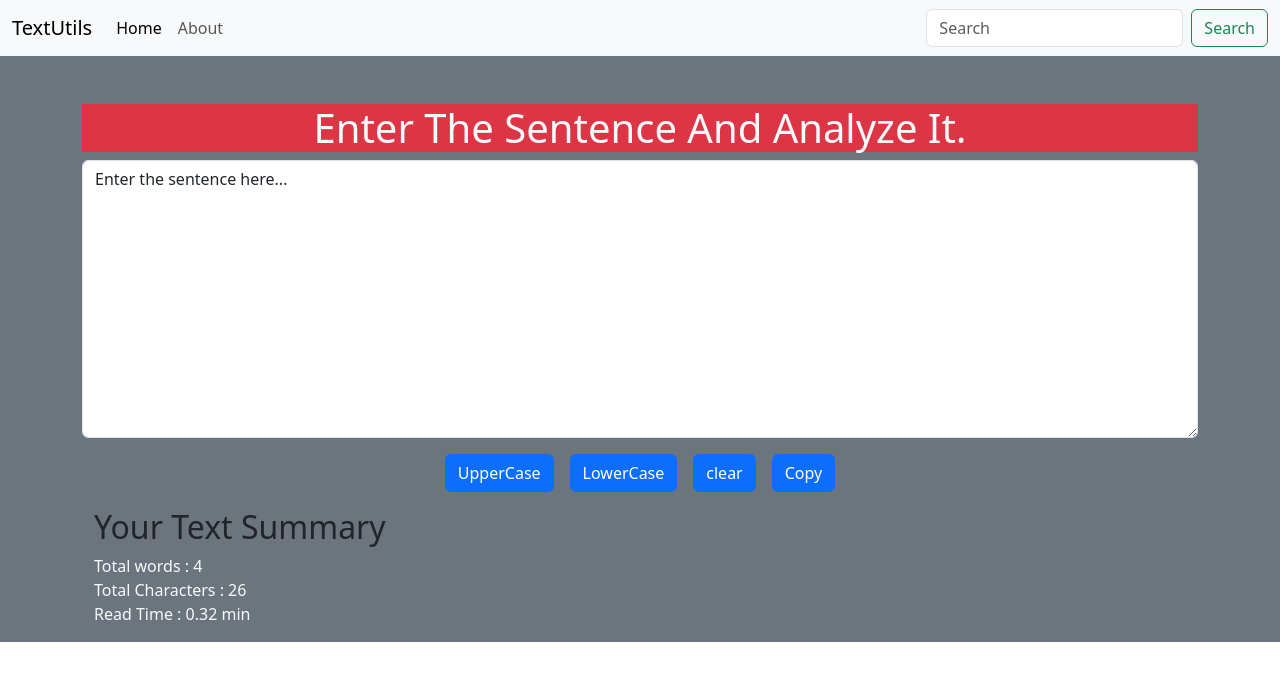
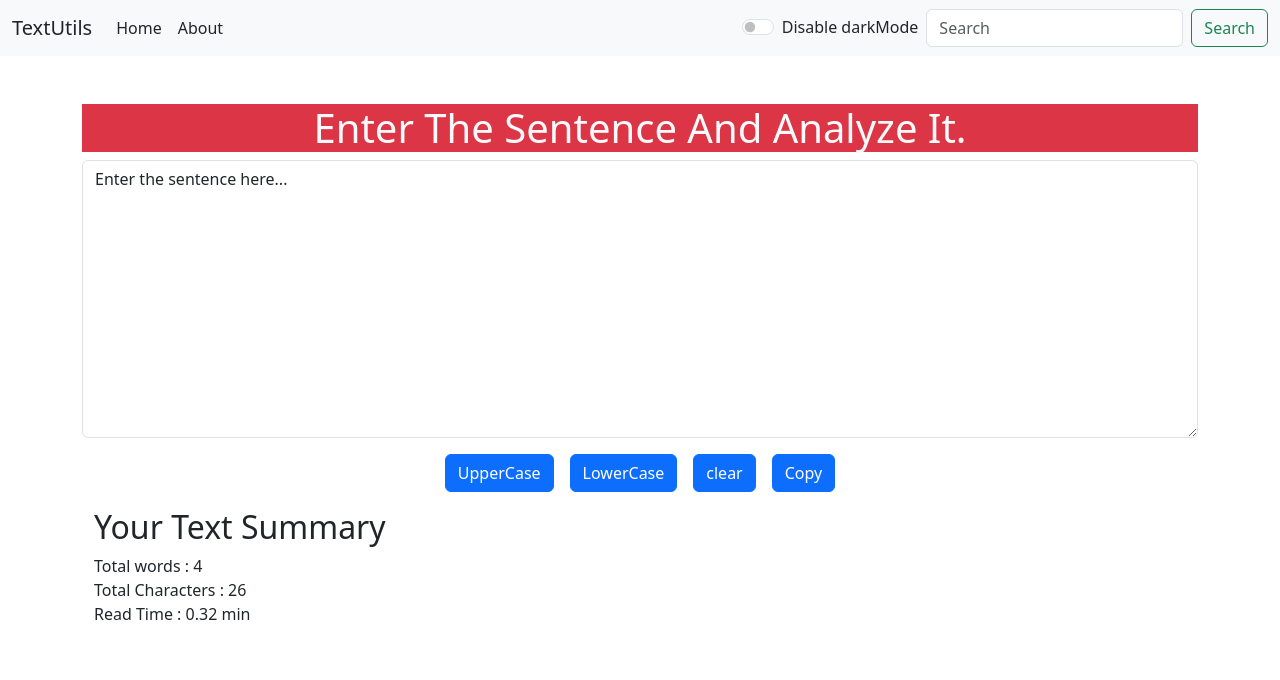
Before and after one commit to pawan85074/textutils, a React (Create React App) app: page / in a window 1280 px wide. Shown: the top 680 px of the page. Built offline with nearby package versions, Linux system fonts and the light colour scheme.

Commit message:
add dark Mode

```diff
--- a/src/components/Navbar.js
+++ b/src/components/Navbar.js
@@ -8,21 +8,26 @@ const Navbar = (props) => {
 
   return (
     <>
-      <nav className="navbar navbar-expand-lg bg-body-tertiary" >
+      <nav className={`navbar navbar-expand-lg bg-body-${props.mode}`} >
   <div className="container-fluid">
-    <a className="navbar-brand" href="/">{props.title}</a>
+    <a className={`navbar-brand text-${props.mode==='tertiary'?'dark':'danger'}`} href="/">{props.title}</a>
     <button className="navbar-toggler" type="button" data-bs-toggle="collapse" data-bs-target="#navbarSupportedContent" aria-controls="navbarSupportedContent" aria-expanded="false" aria-label="Toggle navigation">
       <span className="navbar-toggler-icon"></span>
     </button>
     <div className="collapse navbar-collapse" id="navbarSupportedContent">
       <ul className="navbar-nav me-auto mb-2 mb-lg-0">
         <li className="nav-item">
-          <a className="nav-link active" aria-current="page" href="/">Home</a>
+          <a className={`nav-link active text-${props.mode==='tertiary'?'dark':'light'}`} aria-current="page" href="/">Home</a>
         </li>
         <li className="nav-item">
-          <a className="nav-link" href="/">{props.page}</a>
+          <a className={`nav-link text-${props.mode==='tertiary'?'dark':'light'}`} href="/">{props.page}</a>
         </li>
       </ul>
+
+      <div className={`form-check form-switch mx-2 text-${props.mode==='tertiary'?'dark':'light'}`}>
+        <input className="form-check-input" type="checkbox" role="switch" id="flexSwitchCheckDefault" onClick={props.handleMode}/>
+        <label className="form-check-label" htmlFor="flexSwitchCheckDefault">{props.darkMode}</label>
+      </div>
       <form className="d-flex" role="search">
         <input className="form-control me-2" type="search" placeholder="Search" aria-label="Search"/>
         <button className="btn btn-outline-success" type="submit">Search</button>
--- a/src/pages/Homepage.js
+++ b/src/pages/Homepage.js
@@ -1,17 +1,34 @@
-import React from 'react'
+import React,{useState} from 'react';
 import Navbar from '../components/Navbar';
 import TextBody from './TextBody';
+
 function Homepage() {
+  const [mode, setMode]=useState("tertiary");
+  const [titleMode,setTitleMode]=useState('Disable darkMode')
+
+  const toggleMode=()=>{
+    if(mode==='tertiary')
+    {
+      setMode('dark');
+      setTitleMode('Enable darkMode');
+      document.body.style.backgroundColor='rgb(40, 38, 49)'
+    }
+    else
+    {
+      setMode('tertiary');
+      setTitleMode('Disable darkMode');
+      document.body.style.backgroundColor='white'
+    }
+  }
   return (
    <>
-  <section className="bg-secondary h">
-  <Navbar title="TextUtils" page="About"/>
+
+  <Navbar title="TextUtils" page="About" handleMode={toggleMode} mode={mode} darkMode={titleMode}/>
    <div className='container'>
-   <TextBody/>
+   <TextBody mode={mode}/>
    </div>
-  </section>
    </>
   );
-}
+};
 
 export default Homepage;
--- a/src/pages/TextBody.js
+++ b/src/pages/TextBody.js
@@ -1,6 +1,6 @@
 import React,{useState} from 'react'
 
-export default function TextBody() {
+export default function TextBody(props) {
     const handleUpperCase=()=>{
         let newText=text.toUpperCase();
         setText(newText)
@@ -36,9 +36,9 @@ export default function TextBody() {
         <button type="button" className="btn btn-primary mx-2" onClick={handleClear}>clear</button>
         <button type="button" className="btn btn-primary mx-2" onClick={handleCopyText}>Copy</button>
         </div>
-        <div className='container my-3'>
+        <div className={`container my-3 text-${props.mode==='tertiary'?'dark':'light'}`}>
          <h2 >Your Text Summary</h2>
-         <p className='text-light font-weight-bold pb-3'>Total words : {text.split(" ").length} <br/> Total Characters : {text.length} <br/>Read Time : {0.08*text.split(" ").length} min</p>
+         <p className="font-weight-bold pb-3">Total words : {text.split(" ").length} <br/> Total Characters : {text.length} <br/>Read Time : {0.08*text.split(" ").length} min</p>
         </div>
     </div>
   )
```
